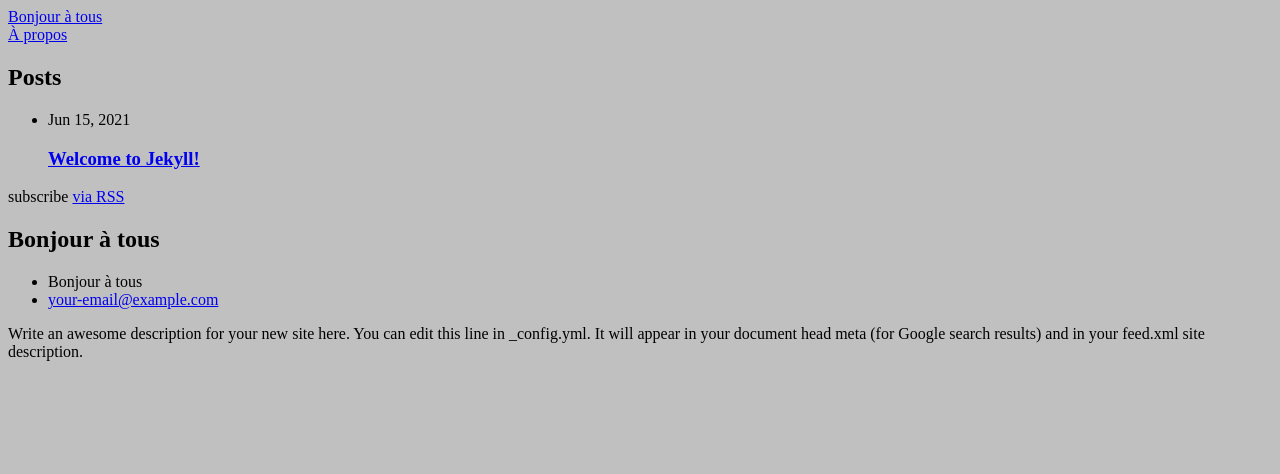
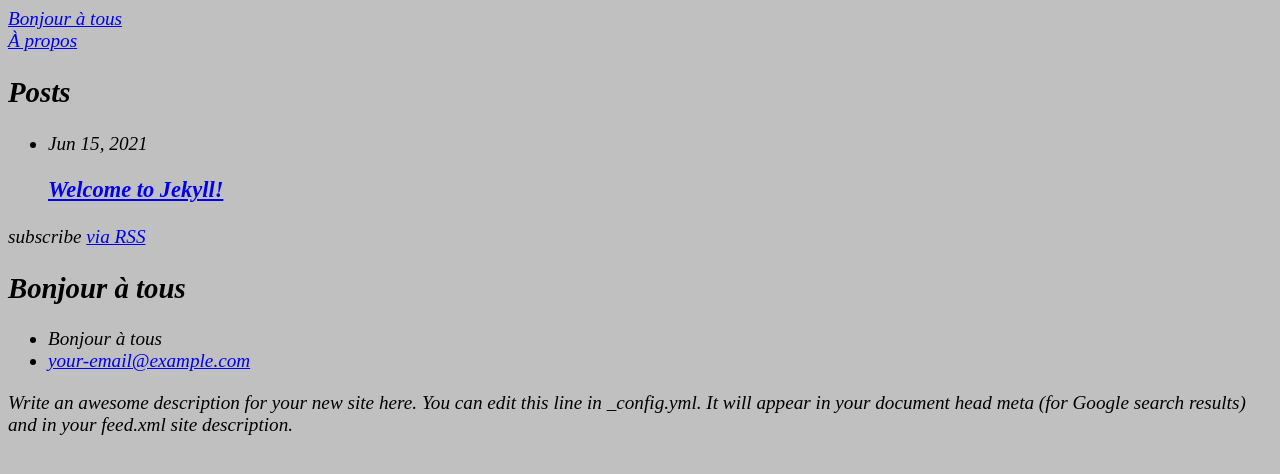
Before and after one commit to Corentin69008/Corentin69008.github.io, a Jekyll site: the page built from index.markdown, in a window 1280 px wide. Shown: the top 474 px of the page. Built offline with Jekyll 4.4.1, drawn with Linux system fonts in a browser that asks for light colours.

Commit message:
mise a jour du css

```diff
--- a/assets/main.css
+++ b/assets/main.css
@@ -7,5 +7,5 @@ html{
 }
 
 body {
-  font-famyly: arial, sans-serif;
+  font: italic 1.2em "Fira Sans", serif;
 }
```
